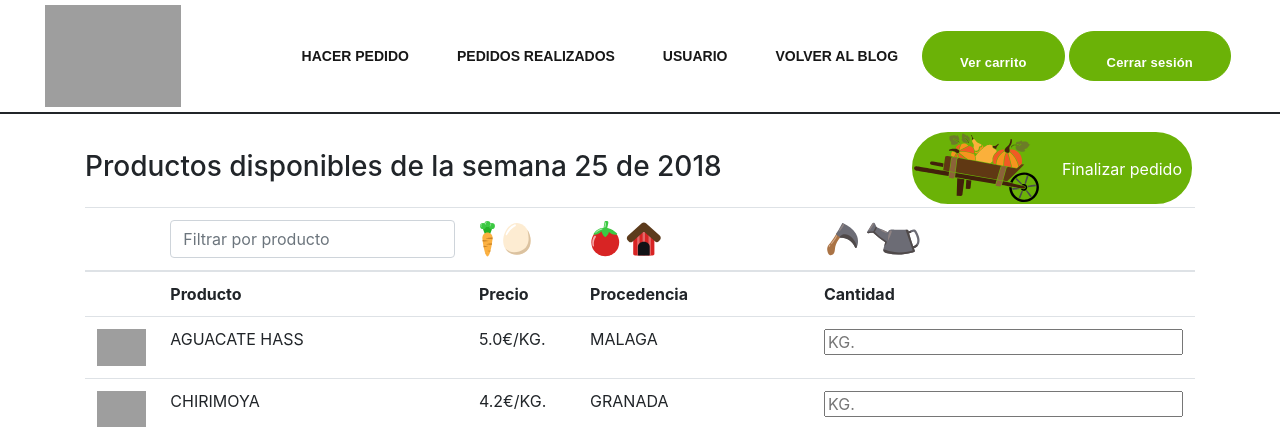
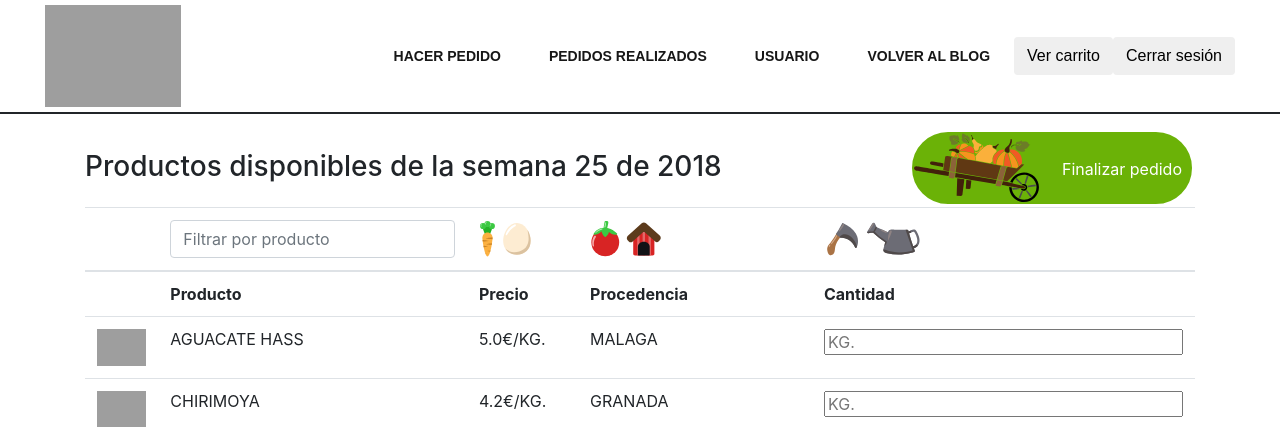
Before and after one commit to scr6292/backend, a Flask app: page /agricultores/1/order in a window 1280 px wide. Shown: the top 427 px of the page. Run offline with Flask 2, Linux system fonts and the light colour scheme; a user stored in the database is signed in; data comes from the database, SQL or seed files in the repository; some libraries are stand-ins or nearby versions; grey boxes are pictures that could not be loaded.

Commit message:
no message

```diff
--- a/application/static/styles.css
+++ b/application/static/styles.css
@@ -64,7 +64,7 @@
     color: #86af49 !important;
 }
 
-.logout {
+/*.logout {
     color: #ffffff !important;
     border-color: #6bb207!important;
     border-radius: 100px !important;
@@ -82,7 +82,7 @@
     letter-spacing: 0.2px !important;
 
     margin-right: 4px !important;
-}
+}*/
 
 @media (min-width: 992px){
     .navbar-expand-lg .navbar-nav .nav-link{
@@ -96,7 +96,7 @@ nav.navbar-light {
     border-bottom-width: 2px;
 }
 
-.shopping-cart {
+/*.shopping-cart {
     color: #ffffff !important;
     border-color: #6bb207!important;
     border-radius: 100px !important;
@@ -114,7 +114,7 @@ nav.navbar-light {
     letter-spacing: 0.2px !important;
 
     margin-right: 4px !important;
-}
+}*/
 
 .logo .navbar-brand{
     height: 112px;
```
